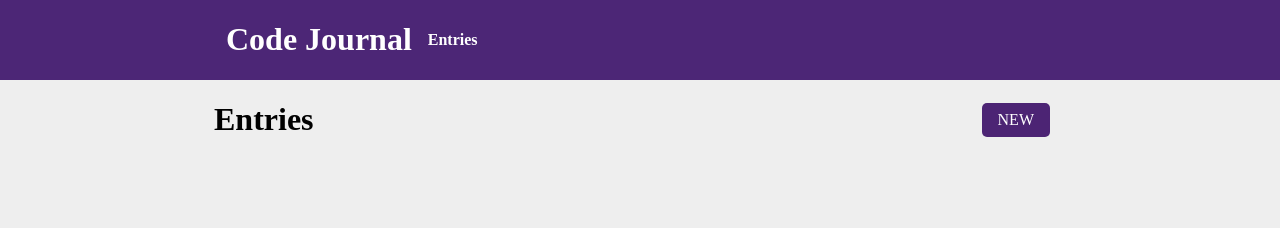
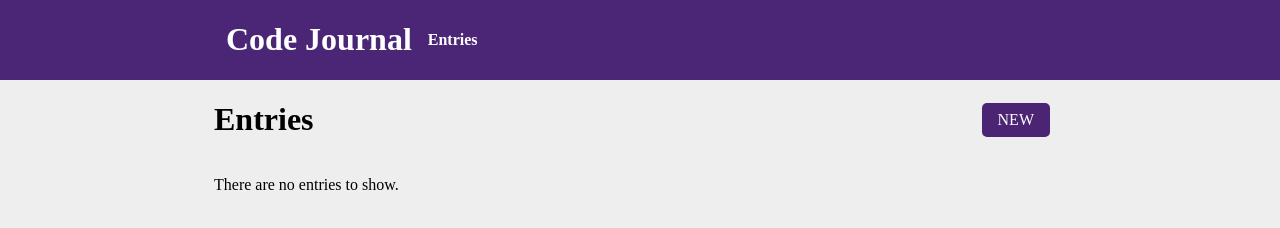
Before and after one commit to Ost-Ethan/code-journal, a plain HTML site: page index.html in a window 1280 px wide. Both pictures are taken after a click on the link "Entries". Drawn offline with Linux system fonts and the light colour scheme.

Commit message:
finished debugging viewswapping. no entries works on page reload, as well as viewswap.

```diff
--- a/index.html
+++ b/index.html
@@ -29,7 +29,7 @@
       </div>
     </header>
     <main class="container">
-      <div data-view="entry-form" class="hidden">
+      <div data-view="entry-form" class="hidden" id="entry-form">
         <form class="journal-entry">
           <div class="row">
             <div class="column-full">
@@ -73,7 +73,7 @@
           </div>
         </form>
       </div>
-      <div data-view="entries" class="">
+      <div data-view="entries" class="" id="entries">
         <div class="row">
           <div class="entry-header">
             <h1>Entries</h1>
@@ -82,7 +82,7 @@
         </div>
         <ul id="entry-list">
           <li>
-            <span class="no-entries"> There are no entries to show.</span>
+            <p class="no-entries">There are no entries to show.</p>
           </li>
         </ul>
       </div>
--- a/js/main.js
+++ b/js/main.js
@@ -4,6 +4,8 @@ const $image = document.querySelector('.image');
 $photoUrl.addEventListener('input', handlePhotoUrlInput);
 
 function handlePhotoUrlInput(event) {
+  // This function checks the input of the PhotoURL and will replace the placeholder with an image if given a valid link or filepath.
+
   if ($photoUrl.value === '') {
     $image.setAttribute('src', 'images/placeholder-image-square.jpg');
   } else {
@@ -19,6 +21,10 @@ $journalForm.addEventListener('submit', addButtonHandler);
 
 function addButtonHandler(event) {
   event.preventDefault();
+
+  // This parses the data input by the user, prepends it to the list of entries, and switches the view to the entries view.
+
+  // Data parsing
   const journalEntry = {
     title: $title.value,
     photoUrl: $photoUrl.value,
@@ -28,8 +34,17 @@ function addButtonHandler(event) {
   data.nextEntryId++;
   data.entries.unshift(journalEntry);
 
+  // Resetting the form after parsing
   $journalForm.reset();
   $image.setAttribute('src', 'images/placeholder-image-square.jpg');
+
+  // Rendering the entry and prepending it to the list
+  $divDataViewEntries.prepend(renderEntry(journalEntry));
+
+  viewSwap($entriesButton); // Using my parsed entries button here makes sure the argument i give the function matches what it is expecting.
+  if (data.entries.length === 0) {
+    toggleNoEntries();
+  }
 }
 
 function renderEntry(entry) {
@@ -83,39 +98,56 @@ function renderEntry(entry) {
 }
 
 document.addEventListener('DOMContentLoaded', loadEntryListItems);
+
 const $divDataViewEntries = document.querySelector('#entry-list');
+
 const $spanNoEntries = document.querySelector('.no-entries');
+
 function loadEntryListItems(event) {
+  // This function sees if there are any entries in local storage and then renders them on the entries page.
+
   for (let i = 0; i < data.entries.length; i++) {
     const $renderedListItem = renderEntry(data.entries[i]);
     $divDataViewEntries.appendChild($renderedListItem);
   }
+  viewSwap(data.view);
+  if (data.entries.length === 0) {
+    toggleNoEntries();
+  }
 }
 
 function toggleNoEntries() {
-  if ($spanNoEntries.className === 'no-entries')
+  if ($spanNoEntries.className === 'no-entries') {
     $spanNoEntries.className = 'no-entries hidden';
-  else {
-    $spanNoEntries.className = 'no-entries';
+  } else {
+    $spanNoEntries.className = 'no entries';
   }
 }
 
 function viewSwap(viewName) {
-  // console.log("View provided as arguement:", viewName);
-  // console.log("viewName.target", viewName.target);
-
-  if (viewName.target === $entriesButton) {
+  // This function is called on when switching views. It looks to see what target clicked the button, and then changes data.view to reflect the anchor clicked. I gave the OR operator, as when we click the submit button, i pass the element "$entriesButton" itself as viewName. A bit backwards, but it works.
+  if (viewName.target === $entriesButton || viewName === $entriesButton) {
     data.view = 'entries';
-  } else if (viewName.target === $newEntryButton) {
+    $entryFormDataView.className = 'hidden';
+  } else if (
+    viewName.target === $newEntryButton ||
+    viewName === $newEntryButton
+  ) {
     data.view = 'entry-form';
   }
-
-  // console.log("value of data.view:", data.view)
+  if (data.view === 'entries') {
+    $entryFormDataView.className = 'hidden';
+    $entriesDataView.className = '';
+  } else if (data.view === 'entry-form') {
+    $entryFormDataView.className = '';
+    $entriesDataView.className = 'hidden';
+  }
 }
 
+const $entryFormDataView = document.querySelector('#entry-form');
+const $entriesDataView = document.querySelector('#entries');
 const $newEntryButton = document.querySelector('.new-entry-button');
 const $entriesButton = document.querySelector('.head-anchor');
 $entriesButton.addEventListener('click', viewSwap);
 $newEntryButton.addEventListener('click', viewSwap);
 toggleNoEntries();
-viewSwap('entries');
```
